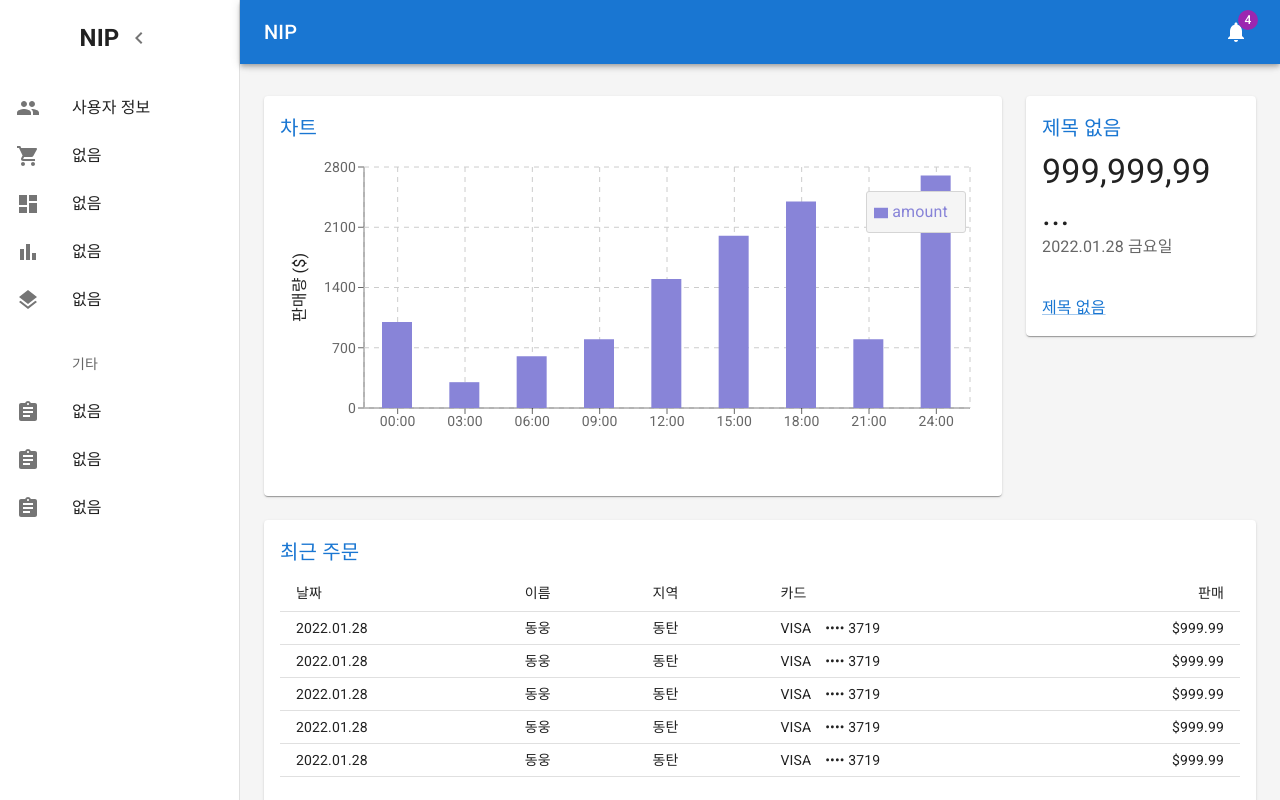
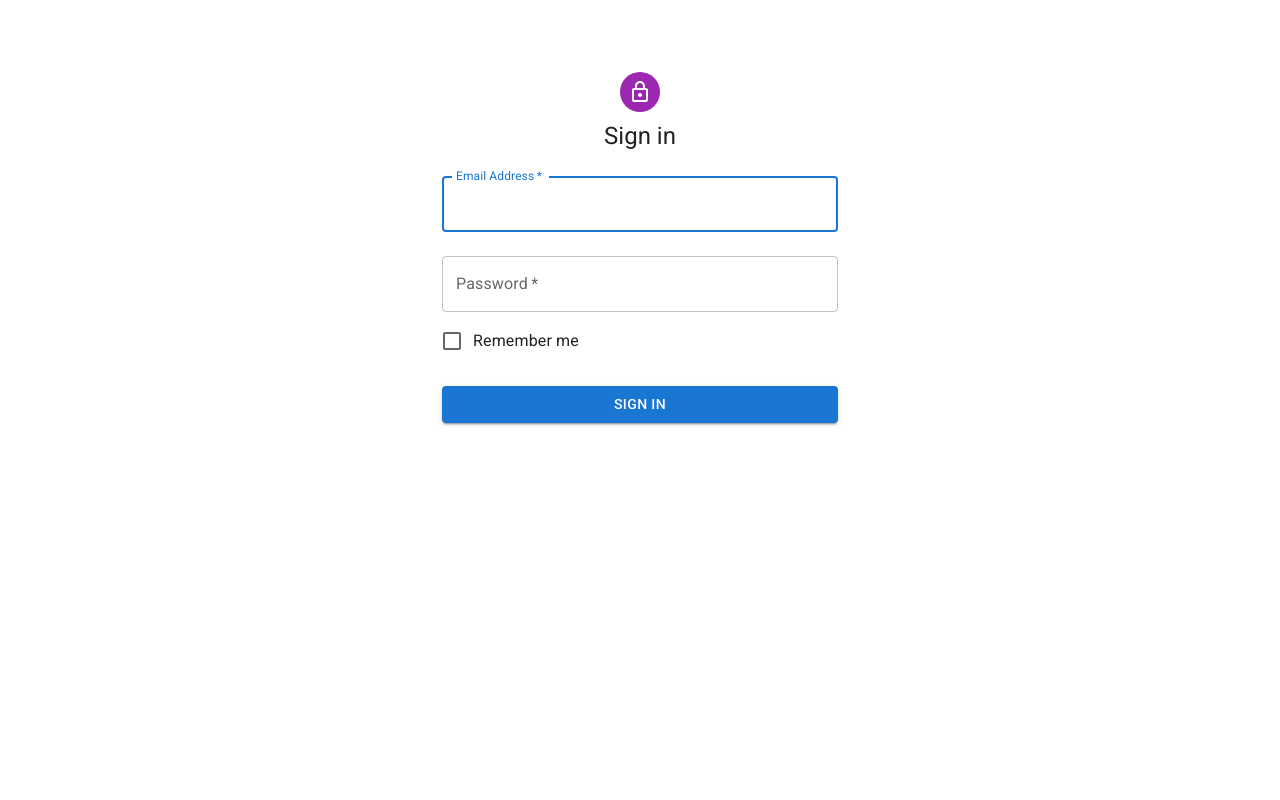
Before and after one commit to chainlabs21/nip-admin-20220128, a React (Create React App) app: page / in a window 1280 px wide. Built offline with nearby package versions, Linux system fonts and the light colour scheme.

Commit message:
add login-in form and validation

```diff
--- a/package.json
+++ b/package.json
@@ -16,6 +16,7 @@
     "@types/react-dom": "^17.0.11",
     "react": "^17.0.2",
     "react-dom": "^17.0.2",
+    "react-hook-form": "^7.25.1",
     "react-scripts": "5.0.0",
     "recharts": "^2.1.8",
     "typescript": "^4.5.5",
--- a/src/App.tsx
+++ b/src/App.tsx
@@ -1,10 +1,14 @@
 import React from 'react'
 import Dashboard from './page/dashboard/Dashboard'
+import SignIn from './page/sign-in/SignIn'
 
 const App = () => {
+  // Load redux state when component did(or will) mount
+  // if logged in => Dashboard, else => Sign in
   return (
     <section>
-      <Dashboard />
+      <SignIn />
+      {/*<Dashboard />*/}
     </section>
   )
 }
--- a/src/page/dashboard/Dashboard.tsx
+++ b/src/page/dashboard/Dashboard.tsx
@@ -17,6 +17,7 @@ import MenuIcon from '@mui/icons-material/Menu'
 import ChevronLeftIcon from '@mui/icons-material/ChevronLeft'
 import NotificationsIcon from '@mui/icons-material/Notifications'
 import { mainListItems, secondaryListItems } from './ListItems'
+import LogoutIcon from '@mui/icons-material/Logout'
 import Chart from './Chart'
 import Deposits from './Deposits'
 import Orders from './Orders'
@@ -129,6 +130,10 @@ function DashboardContent() {
             >
               NIP
             </Typography>
+
+            <IconButton color="inherit">
+              <LogoutIcon />
+            </IconButton>
             <IconButton color="inherit">
               <Badge badgeContent={4} color="secondary">
                 <NotificationsIcon />
--- /dev/null
+++ b/src/page/sign-in/SignIn.tsx
@@ -0,0 +1,127 @@
+import * as React from 'react'
+import Avatar from '@mui/material/Avatar'
+import Button from '@mui/material/Button'
+import CssBaseline from '@mui/material/CssBaseline'
+import TextField from '@mui/material/TextField'
+import FormControlLabel from '@mui/material/FormControlLabel'
+import Checkbox from '@mui/material/Checkbox'
+import Box from '@mui/material/Box'
+import LockOutlinedIcon from '@mui/icons-material/LockOutlined'
+import Typography from '@mui/material/Typography'
+import Container from '@mui/material/Container'
+import { createTheme, ThemeProvider } from '@mui/material/styles'
+import { useForm } from 'react-hook-form'
+
+const theme = createTheme()
+
+export default function SignIn() {
+  const {
+    register,
+    getValues,
+    handleSubmit,
+    formState: { errors },
+  } = useForm({
+    mode: 'onSubmit',
+  })
+
+  const onSubmit = () => {
+    const { email, password, remember } = getValues()
+    console.log({
+      email,
+      password,
+      remember,
+    })
+  }
+
+  return (
+    <ThemeProvider theme={theme}>
+      <Container component="main" maxWidth="xs">
+        <CssBaseline />
+        <Box
+          onSubmit={handleSubmit(onSubmit)}
+          sx={{
+            marginTop: 8,
+            display: 'flex',
+            flexDirection: 'column',
+            alignItems: 'center',
+          }}
+        >
+          <Avatar sx={{ m: 1, bgcolor: 'secondary.main' }}>
+            <LockOutlinedIcon />
+          </Avatar>
+          <Typography component="h1" variant="h5">
+            Sign in
+          </Typography>
+          <Box component="form" noValidate sx={{ mt: 1 }}>
+            <TextField
+              {...register('email', {
+                required: true,
+                pattern: {
+                  value: /[a-z0-9._%+-]+@[a-z0-9.-]+\.[a-z]{2,}$/,
+                  message: '이메일 형식이 올바르지 않습니다.',
+                },
+              })}
+              error={!!errors.email}
+              margin="normal"
+              required
+              fullWidth
+              id="email"
+              label="Email Address"
+              name="email"
+              autoComplete="off"
+              autoFocus
+              helperText={errors.email && errors.email.message}
+            />
+            <TextField
+              {...register('password', {
+                required: true,
+                pattern: {
+                  value: /^(?=.*[a-zA-Z])(?=.*[0-9])(?=.*[!@#$%^*+=-]).{6,16}$/,
+                  message:
+                    '비밀번호는 6 ~ 16 자리의 영문, 숫자, 특수문자 조합입니다.',
+                },
+              })}
+              error={!!errors.password}
+              margin="normal"
+              required
+              fullWidth
+              name="password"
+              label="Password"
+              type="password"
+              id="password"
+              autoComplete="off"
+              helperText={errors.password && errors.password.message}
+            />
+            <FormControlLabel
+              {...register('remember', { required: false })}
+              control={<Checkbox value="remember" color="primary" />}
+              name="remember"
+              label="Remember me"
+            />
+            <Button
+              type="submit"
+              fullWidth
+              variant="contained"
+              sx={{ mt: 3, mb: 2 }}
+            >
+              Sign In
+            </Button>
+
+            {/*<Grid container>*/}
+            {/*  <Grid item xs>*/}
+            {/*    <Link href="#" variant="body2">*/}
+            {/*      Forgot password?*/}
+            {/*    </Link>*/}
+            {/*  </Grid>*/}
+            {/*  <Grid item>*/}
+            {/*    <Link href="#" variant="body2">*/}
+            {/*      {"Don't have an account? Sign Up"}*/}
+            {/*    </Link>*/}
+            {/*  </Grid>*/}
+            {/*</Grid>*/}
+          </Box>
+        </Box>
+      </Container>
+    </ThemeProvider>
+  )
+}
```
Also changed, not shown: 1 other file (tests, documents, lock files or other folders).
